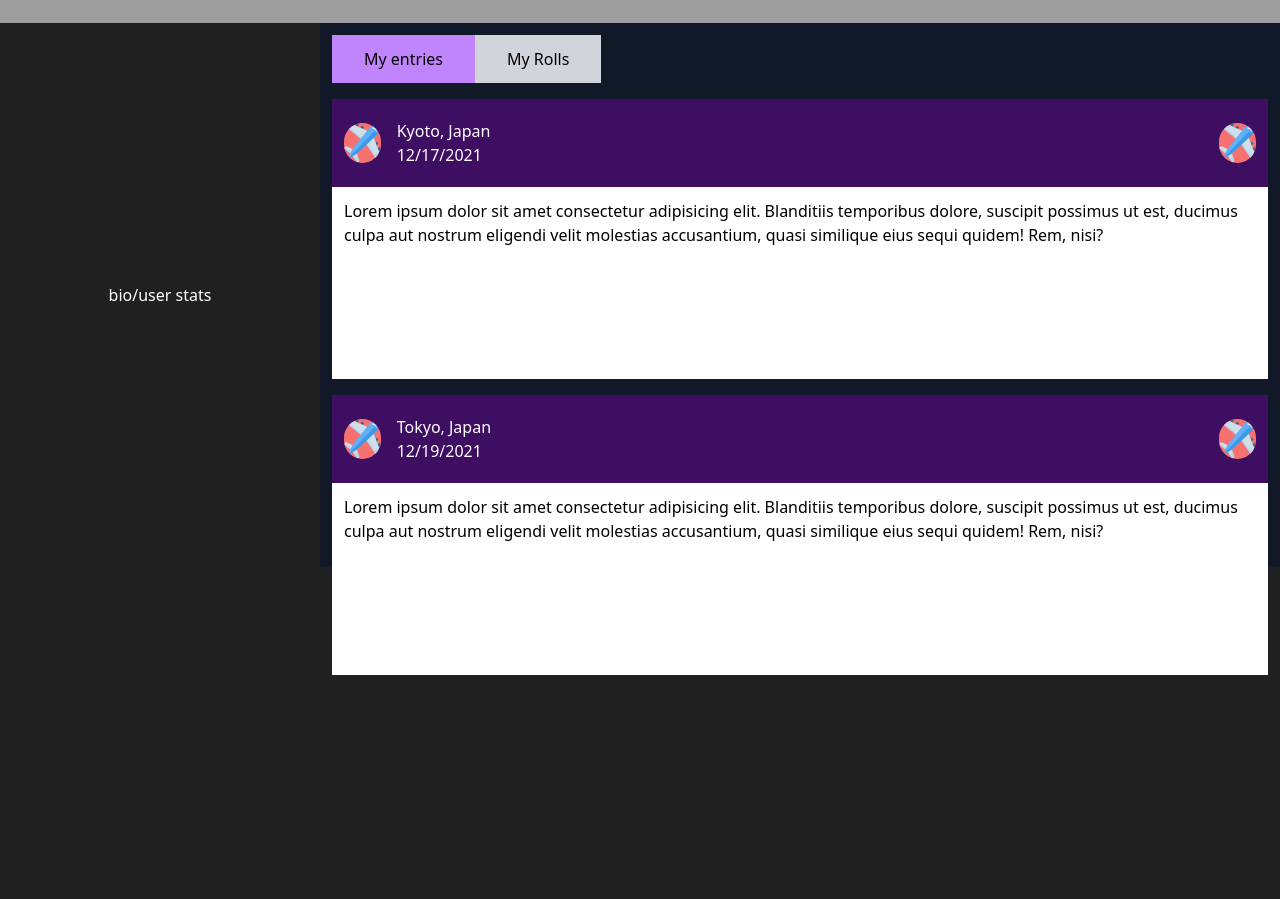
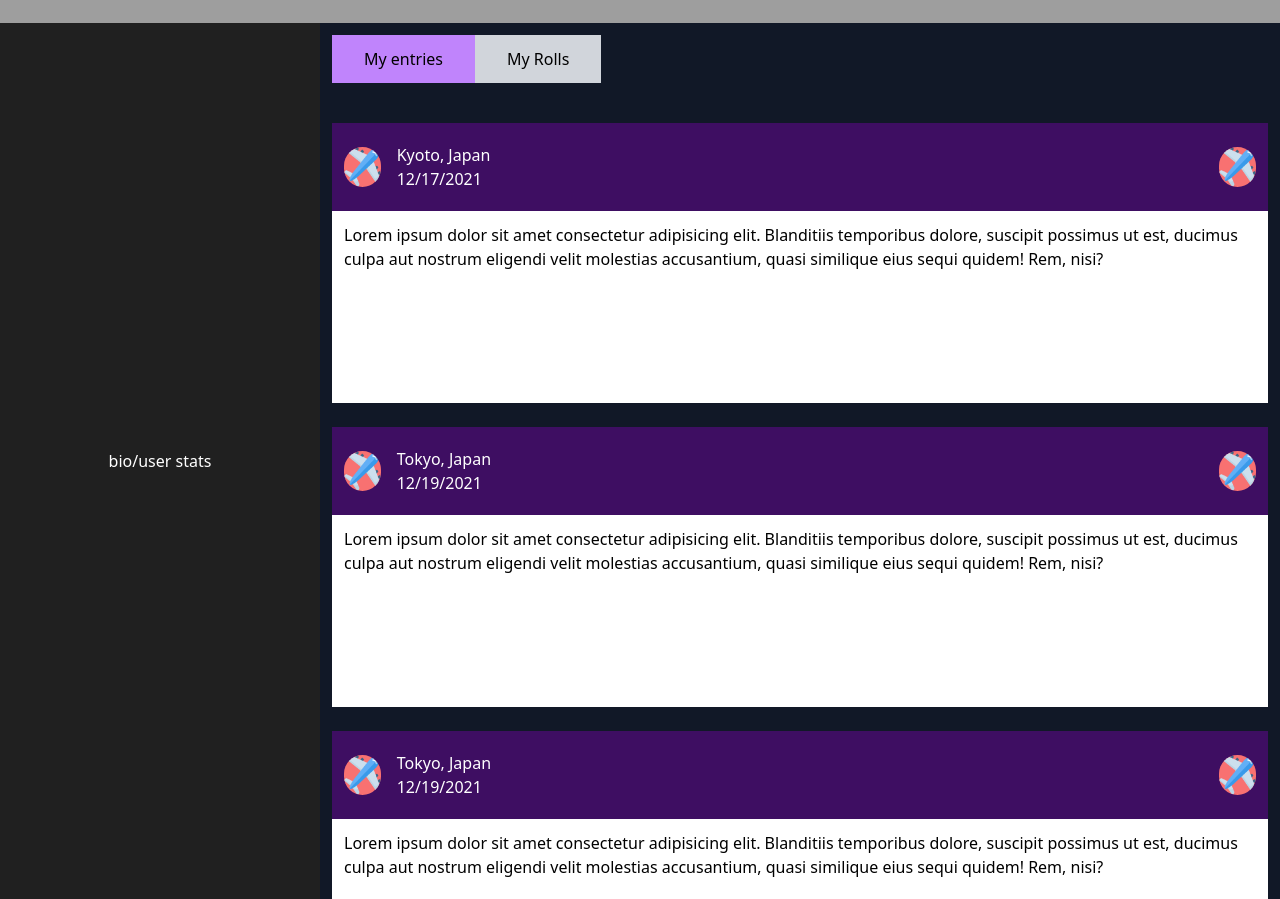
Before and after one commit to ivankbautista/travel-app-FE, a Next.js app: page /users/1 in a window 1280 px wide. Shown: the part 321-1220 px from the top of the page. Before the commit the page ends 996 px from the top, so only its background shows below. Built offline with nearby package versions, Linux system fonts and the light colour scheme; grey boxes are pictures that could not be loaded.

Commit message:
Display my entries page or my rolles page depending on click of button

```diff
--- a/src/components/UserProfile.js
+++ b/src/components/UserProfile.js
@@ -1,11 +1,19 @@
 import Image from 'next/image'
 import logo from '../../public/logo.png'
-
-const countries = [
-    {c: 'Japan', rating: '4.5', imageUrl: "https://i.pinimg.com/736x/25/87/ec/2587ec34faa3b4bff7dbc7a2aa1692b1.jpg"}
-  ]
+import MyEntries from './shared/MyEntries'
+import MyRolls from './shared/MyRolls'
+import { useState } from 'react'
 
 export const UserProfile = () => {
+
+  const [isMyEntriesPage, setIsMyEntriesPage] = useState(true);
+  const [isMyRollsPage, setIsMyRollsPage] = useState(false);
+
+  const displayPage = (page) => {
+    setIsMyEntriesPage(page === "myEntries" ? true : false)
+    setIsMyRollsPage(page === "myRolls" ? true : false)
+  }
+
   return (
     <>
       {/* Profile header  */}
@@ -24,45 +32,13 @@ export const UserProfile = () => {
         <div className="flex items-center">
           <p style={{height: "68vh"}} className="w-3/12 text-white flex flex-col justify-center items-center">bio/user stats</p>
 
-            <div style={{height: "68vh"}} className="w-9/12 bg-gray-900">
-              <button className="bg-purple-400 px-8 py-3 mt-3 ml-3">My entries</button>
-              <button className="bg-gray-300 px-8 py-3 mt-3">My Rolls</button>
+          <div className="h-full w-9/12 bg-gray-900">
+            <button className={`${isMyEntriesPage ? "bg-purple-400" : "bg-gray-300"} px-8 py-3 mt-3 ml-3`} onClick={() => displayPage("myEntries")}> My entries </button>
+            <button className={`${isMyRollsPage ? "bg-purple-400" : "bg-gray-300"} px-8 py-3 mt-3`} onClick={() => displayPage("myRolls")}>My Rolls</button>
 
-              <div className="ml-3 mt-4 pr-3">
-                <div className="flex justify-between items-center py-3 px-3 bg-atlas-600">
 
-                  <Image src={logo} height={'40'} width={'40'} layout="fixed" className='bg-red-400 rounded-full'/>
-                  <div className="w-full pl-4 py-2">
-                    <p className="text-white">Kyoto, Japan</p>
-                    <p className="text-white">12/17/2021</p>
-                  </div>
-                  <Image src={logo} height={'40'} width={'40'} layout="fixed" className='bg-red-400 rounded-full'/>
-
-                </div>
-
-                <div className="bg-white h-48 p-3 ">
-                  <p className="">Lorem ipsum dolor sit amet consectetur adipisicing elit. Blanditiis temporibus dolore, suscipit possimus ut est, ducimus culpa aut nostrum eligendi velit molestias accusantium, quasi similique eius sequi quidem! Rem, nisi?</p>
-                </div>
-
-              </div>
-
-              <div className="ml-3 mt-4 pr-3">
-                <div className="flex justify-between items-center py-3 px-3 bg-atlas-600">
-
-                  <Image src={logo} height={'40'} width={'40'} layout="fixed" className='bg-red-400 rounded-full'/>
-                  <div className="w-full pl-4 py-2">
-                    <p className="text-white">Tokyo, Japan</p>
-                    <p className="text-white">12/19/2021</p>
-                  </div>
-                  <Image src={logo} height={'40'} width={'40'} layout="fixed" className='bg-red-400 rounded-full'/>
-
-                </div>
-
-                <div className="bg-white h-48 p-3 ">
-                  <p className="">Lorem ipsum dolor sit amet consectetur adipisicing elit. Blanditiis temporibus dolore, suscipit possimus ut est, ducimus culpa aut nostrum eligendi velit molestias accusantium, quasi similique eius sequi quidem! Rem, nisi?</p>
-                </div>
-
-              </div>
+            {isMyEntriesPage && <MyEntries/>}
+            {isMyRollsPage && <MyRolls/>}
 
           </div>
 
--- /dev/null
+++ b/src/components/shared/MyEntries.js
@@ -0,0 +1,118 @@
+import Image from 'next/image'
+import logo from '../../../public/logo.png'
+
+function MyEntries() {
+  return (
+    <div>
+      <div className="h-screen ml-3 mt-4 pr-3 overflow-auto">
+
+        <div className="mt-6">
+          <div className="flex justify-between items-center py-3 px-3 bg-atlas-600">
+
+            <Image src={logo} height={'40'} width={'40'} layout="fixed" className='bg-red-400 rounded-full'/>
+            <div className="w-full pl-4 py-2">
+              <p className="text-white">Kyoto, Japan</p>
+              <p className="text-white">12/17/2021</p>
+            </div>
+            <Image src={logo} height={'40'} width={'40'} layout="fixed" className='bg-red-400 rounded-full'/>
+
+          </div>
+
+          <div className="bg-white h-48 p-3 ">
+            <p className="">Lorem ipsum dolor sit amet consectetur adipisicing elit. Blanditiis temporibus dolore, suscipit possimus ut est, ducimus culpa aut nostrum eligendi velit molestias accusantium, quasi similique eius sequi quidem! Rem, nisi?</p>
+          </div>
+        </div>
+
+        <div className="mt-6">
+          <div className="flex justify-between items-center py-3 px-3 bg-atlas-600">
+
+            <Image src={logo} height={'40'} width={'40'} layout="fixed" className='bg-red-400 rounded-full'/>
+            <div className="w-full pl-4 py-2">
+              <p className="text-white">Tokyo, Japan</p>
+              <p className="text-white">12/19/2021</p>
+            </div>
+            <Image src={logo} height={'40'} width={'40'} layout="fixed" className='bg-red-400 rounded-full'/>
+
+          </div>
+
+          <div className="bg-white h-48 p-3 ">
+            <p className="">Lorem ipsum dolor sit amet consectetur adipisicing elit. Blanditiis temporibus dolore, suscipit possimus ut est, ducimus culpa aut nostrum eligendi velit molestias accusantium, quasi similique eius sequi quidem! Rem, nisi?</p>
+          </div>
+        </div>
+
+        <div className="mt-6">
+          <div className="flex justify-between items-center py-3 px-3 bg-atlas-600">
+
+            <Image src={logo} height={'40'} width={'40'} layout="fixed" className='bg-red-400 rounded-full'/>
+            <div className="w-full pl-4 py-2">
+              <p className="text-white">Tokyo, Japan</p>
+              <p className="text-white">12/19/2021</p>
+            </div>
+            <Image src={logo} height={'40'} width={'40'} layout="fixed" className='bg-red-400 rounded-full'/>
+
+          </div>
+
+          <div className="bg-white h-48 p-3 ">
+            <p className="">Lorem ipsum dolor sit amet consectetur adipisicing elit. Blanditiis temporibus dolore, suscipit possimus ut est, ducimus culpa aut nostrum eligendi velit molestias accusantium, quasi similique eius sequi quidem! Rem, nisi?</p>
+          </div>
+        </div>
+
+        <div className="mt-6">
+          <div className="flex justify-between items-center py-3 px-3 bg-atlas-600">
+
+            <Image src={logo} height={'40'} width={'40'} layout="fixed" className='bg-red-400 rounded-full'/>
+            <div className="w-full pl-4 py-2">
+              <p className="text-white">Tokyo, Japan</p>
+              <p className="text-white">12/19/2021</p>
+            </div>
+            <Image src={logo} height={'40'} width={'40'} layout="fixed" className='bg-red-400 rounded-full'/>
+
+          </div>
+
+          <div className="bg-white h-48 p-3 ">
+            <p className="">Lorem ipsum dolor sit amet consectetur adipisicing elit. Blanditiis temporibus dolore, suscipit possimus ut est, ducimus culpa aut nostrum eligendi velit molestias accusantium, quasi similique eius sequi quidem! Rem, nisi?</p>
+          </div>
+        </div>
+
+        <div className="mt-6">
+          <div className="flex justify-between items-center py-3 px-3 bg-atlas-600">
+
+            <Image src={logo} height={'40'} width={'40'} layout="fixed" className='bg-red-400 rounded-full'/>
+            <div className="w-full pl-4 py-2">
+              <p className="text-white">Tokyo, Japan</p>
+              <p className="text-white">12/19/2021</p>
+            </div>
+            <Image src={logo} height={'40'} width={'40'} layout="fixed" className='bg-red-400 rounded-full'/>
+
+          </div>
+
+          <div className="bg-white h-48 p-3 ">
+            <p className="">Lorem ipsum dolor sit amet consectetur adipisicing elit. Blanditiis temporibus dolore, suscipit possimus ut est, ducimus culpa aut nostrum eligendi velit molestias accusantium, quasi similique eius sequi quidem! Rem, nisi?</p>
+          </div>
+        </div>
+
+      </div>
+
+      {/* <div className="ml-3 mt-4 pr-3">
+        <div className="flex justify-between items-center py-3 px-3 bg-atlas-600">
+
+          <Image src={logo} height={'40'} width={'40'} layout="fixed" className='bg-red-400 rounded-full'/>
+          <div className="w-full pl-4 py-2">
+            <p className="text-white">Tokyo, Japan</p>
+            <p className="text-white">12/19/2021</p>
+          </div>
+          <Image src={logo} height={'40'} width={'40'} layout="fixed" className='bg-red-400 rounded-full'/>
+
+        </div>
+
+        <div className="bg-white h-48 p-3 ">
+          <p className="">Lorem ipsum dolor sit amet consectetur adipisicing elit. Blanditiis temporibus dolore, suscipit possimus ut est, ducimus culpa aut nostrum eligendi velit molestias accusantium, quasi similique eius sequi quidem! Rem, nisi?</p>
+        </div>
+
+      </div> */}
+
+    </div>
+  )
+}
+
+export default MyEntries
--- /dev/null
+++ b/src/components/shared/MyRolls.js
@@ -0,0 +1,13 @@
+function MyRolls() {
+  return (
+    <div>
+      <div className="h-screen ml-3 mt-4 pr-3 overflow-auto">
+        <p className="text-white">My Rolls Page</p>
+
+      </div>
+
+    </div>
+  )
+}
+
+export default MyRolls
```
Lines whose indentation alone changed are shown as unchanged.
